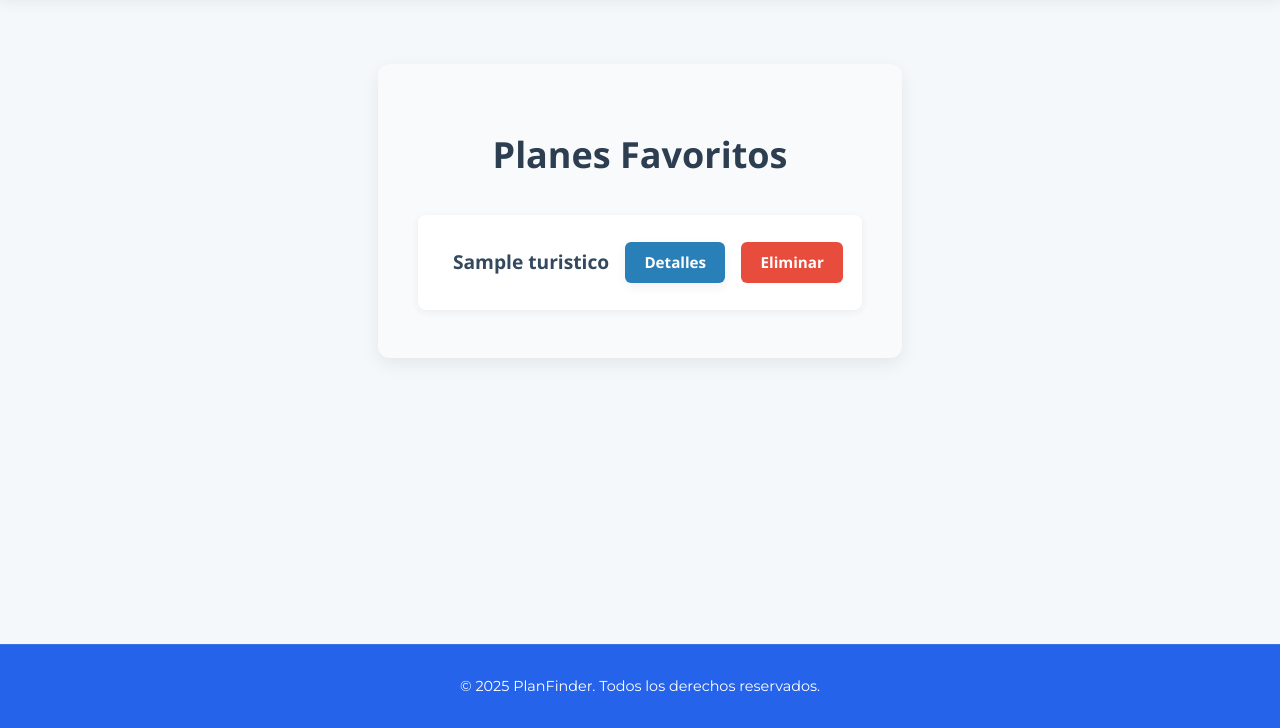
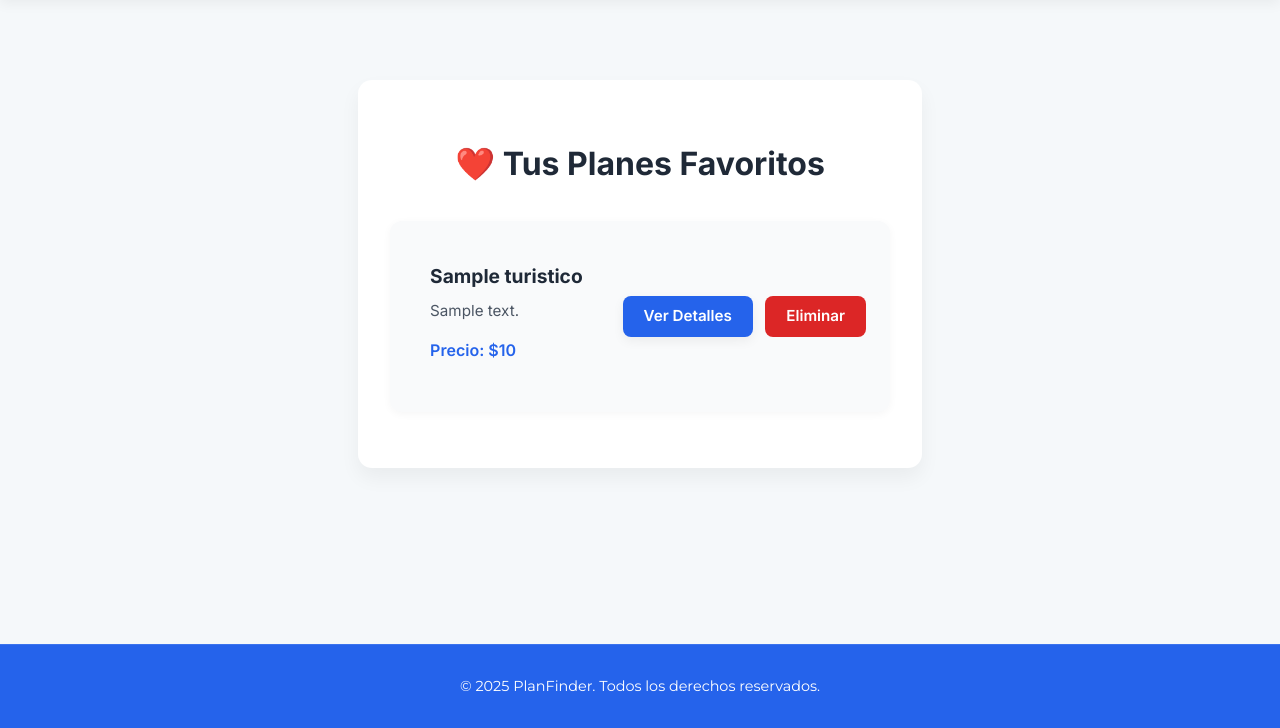
Before and after one commit to Diego-Dlh/planfinder, a Flask app: page /favoritos/ in a window 1280 px wide. Shown: the part 72-800 px from the top of the page. Run offline with Flask 3, Linux system fonts and the light colour scheme; a user stored in the database is signed in; tables that the repository leaves empty hold one stand-in row (values such as "Sample post").

Commit message:
Enhance favoritos page UI: update layout with improved structure, add plan details, and refine styles for better user experience.

```diff
--- a/app/templates/favoritos.html
+++ b/app/templates/favoritos.html
@@ -3,17 +3,20 @@
 
 {% block content %}
 <section class="favoritos-container">
-  <h2>Planes Favoritos</h2>
+  <h2><span>❤️</span> Tus Planes Favoritos</h2>
 
   {% if favoritos %}
   <ul class="lista-favoritos">
     {% for f in favoritos %}
     <li class="favorito-item" tabindex="0">
-      <span class="nombre-plan">{{ f.plan.nombre }}</span>
+      <div class="info-plan">
+        <h3>{{ f.plan.nombre }}</h3>
+        <p class="resumen">{{ f.plan.descripcion[:120] }}{% if f.plan.descripcion|length > 120 %}...{% endif %}</p>
+        <p class="precio">Precio: ${{ "{:,.0f}".format(f.plan.precio).replace(",", ".") }}</p>
+      </div>
       <div class="acciones-favorito">
-        <a href="{{ url_for('planes.detalle', plan_id=f.plan_id) }}" class="btn btn-detalles" aria-label="Ver detalles de {{ f.plan.nombre }}">Detalles</a>
-
-          <a href="{{ url_for('favoritos.eliminar', plan_id=f.plan_id) }}" class="btn btn-eliminar" aria-label="Eliminar {{ f.plan.nombre }} de favoritos">Eliminar</a>
+        <a href="{{ url_for('planes.detalle', plan_id=f.plan_id) }}" class="btn btn-detalles">Ver Detalles</a>
+        <a href="{{ url_for('favoritos.eliminar', plan_id=f.plan_id) }}" class="btn btn-eliminar">Eliminar</a>
       </div>
     </li>
     {% endfor %}
@@ -25,21 +28,20 @@
 
 <style>
 .favoritos-container {
-  max-width: 700px;
-  margin: 2rem auto;
-  padding: 2rem 2.5rem;
-  background-color: #f9fafb;
-  border-radius: 12px;
-  box-shadow: 0 6px 18px rgba(0, 0, 0, 0.07);
-  font-family: 'Segoe UI', Tahoma, Geneva, Verdana, sans-serif;
+  max-width: 900px;
+  margin: 3rem auto;
+  padding: 2rem;
+  background: white;
+  border-radius: 14px;
+  box-shadow: 0 10px 20px rgba(0, 0, 0, 0.05);
+  font-family: 'Inter', sans-serif;
 }
 
 h2 {
-  color: #2c3e50;
-  font-size: 2.25rem;
+  font-size: 2rem;
+  color: #1f2937;
+  text-align: center;
   margin-bottom: 2rem;
-  text-align: center;
-  font-weight: 700;
 }
 
 .lista-favoritos {
@@ -51,105 +53,90 @@ h2 {
 .favorito-item {
   display: flex;
   justify-content: space-between;
-  align-items: center;
-  padding: 1rem 1.2rem;
-  border-radius: 8px;
-  background-color: #fff;
-  margin-bottom: 1rem;
-  box-shadow: 0 2px 8px rgb(0 0 0 / 0.06);
+  gap: 1.5rem;
+  padding: 1.5rem;
+  background-color: #f9fafb;
+  border-radius: 12px;
+  box-shadow: 0 2px 8px rgba(0, 0, 0, 0.04);
+  margin-bottom: 1.5rem;
   transition: box-shadow 0.3s ease, transform 0.3s ease;
 }
 
-.favorito-item:hover,
-.favorito-item:focus {
-  box-shadow: 0 6px 15px rgb(0 0 0 / 0.15);
-  transform: translateY(-3px);
-  outline: none;
-  cursor: default;
+.favorito-item:hover {
+  transform: translateY(-4px);
+  box-shadow: 0 8px 18px rgba(0, 0, 0, 0.08);
 }
 
-.nombre-plan {
+.info-plan h3 {
+  font-size: 1.2rem;
   font-weight: 700;
-  font-size: 1.2rem;
-  color: #34495e;
-  flex-grow: 1;
-  user-select: text;
+  margin: 0;
+  color: #1f2937;
+}
 
-  display: -webkit-box;
-  -webkit-line-clamp: 1;      /* Máximo 2 líneas */
-  -webkit-box-orient: vertical;
-  overflow: hidden;
-  text-overflow: ellipsis;
-  max-width: 50%;             /* Espacio para botones */
-  min-width: 0;
+.resumen {
+  color: #4b5563;
+  font-size: 0.95rem;
+  margin-top: 0.4rem;
+}
+
+.precio {
+  color: #2563eb;
+  font-weight: 600;
+  margin-top: 0.6rem;
 }
 
 .acciones-favorito {
   display: flex;
-  gap: 1rem;
+  gap: 0.8rem;
   flex-shrink: 0;
+  align-items: center;
 }
 
 .btn {
-  padding: 0.5rem 1.2rem;
-  border-radius: 6px;
-  font-weight: 700;
+  padding: 0.55rem 1.3rem;
+  border-radius: 8px;
+  font-weight: 600;
   font-size: 0.95rem;
-  cursor: pointer;
-  user-select: none;
-  border: none;
   text-decoration: none;
   color: white;
+  border: none;
   transition: background-color 0.25s ease;
-  display: inline-flex;
-  align-items: center;
-  justify-content: center;
-  white-space: nowrap;
 }
 
 .btn-detalles {
-  background-color: #2980b9;
+  background-color: #2563eb;
 }
-
-.btn-detalles:hover,
-.btn-detalles:focus {
-  background-color: #1f6391;
-  outline: none;
+.btn-detalles:hover {
+  background-color: #1e40af;
 }
 
 .btn-eliminar {
-  background-color: #e74c3c;
+  background-color: #dc2626;
 }
-
-.btn-eliminar:hover,
-.btn-eliminar:focus {
-  background-color: #c0392b;
-  outline: none;
+.btn-eliminar:hover {
+  background-color: #991b1b;
 }
 
 .mensaje-vacio {
   text-align: center;
-  color: #777;
-  font-size: 1.3rem;
-  margin-top: 4rem;
   font-style: italic;
+  font-size: 1.15rem;
+  color: #6b7280;
+  margin-top: 3rem;
 }
 
 /* Responsive */
-@media (max-width: 480px) {
+@media (max-width: 640px) {
   .favorito-item {
     flex-direction: column;
     align-items: flex-start;
-    gap: 0.75rem;
   }
   .acciones-favorito {
     width: 100%;
     justify-content: flex-start;
-  }
-  .btn {
-    width: auto;
-    padding: 0.6rem 1rem;
-    font-size: 1rem;
+    flex-wrap: wrap;
+    gap: 0.5rem;
   }
 }
 </style>
```
